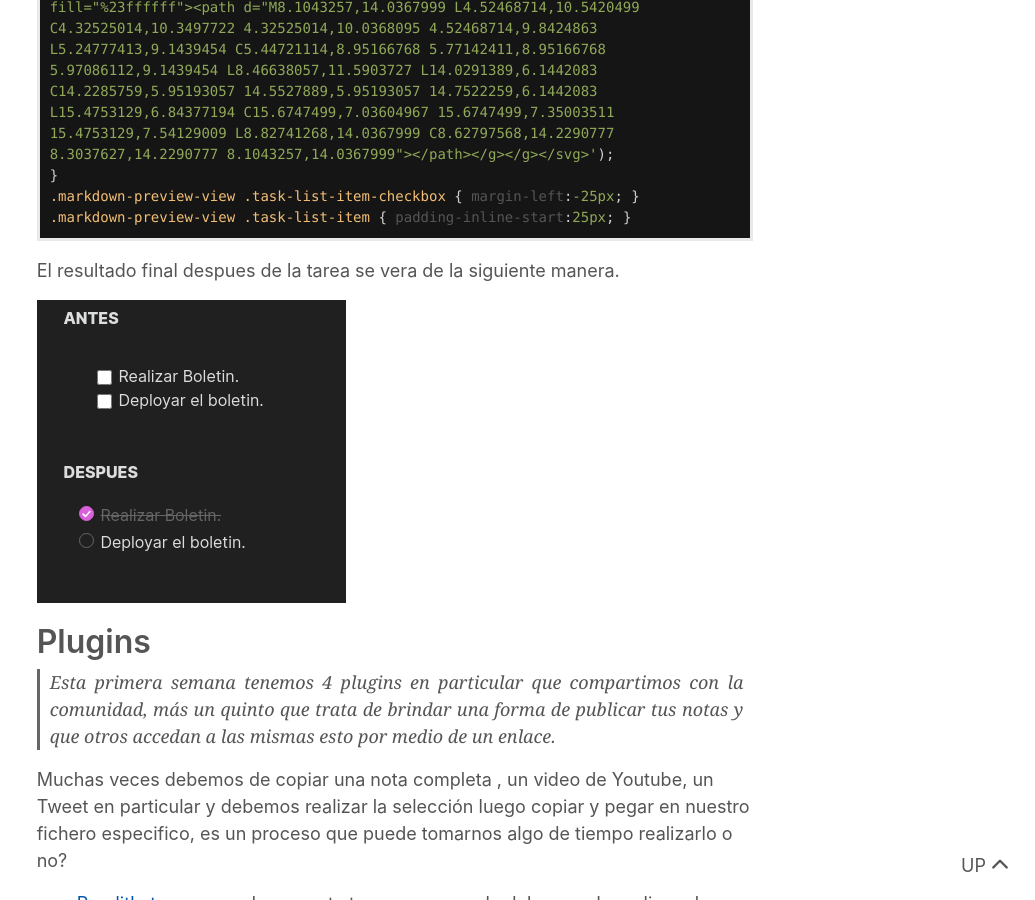
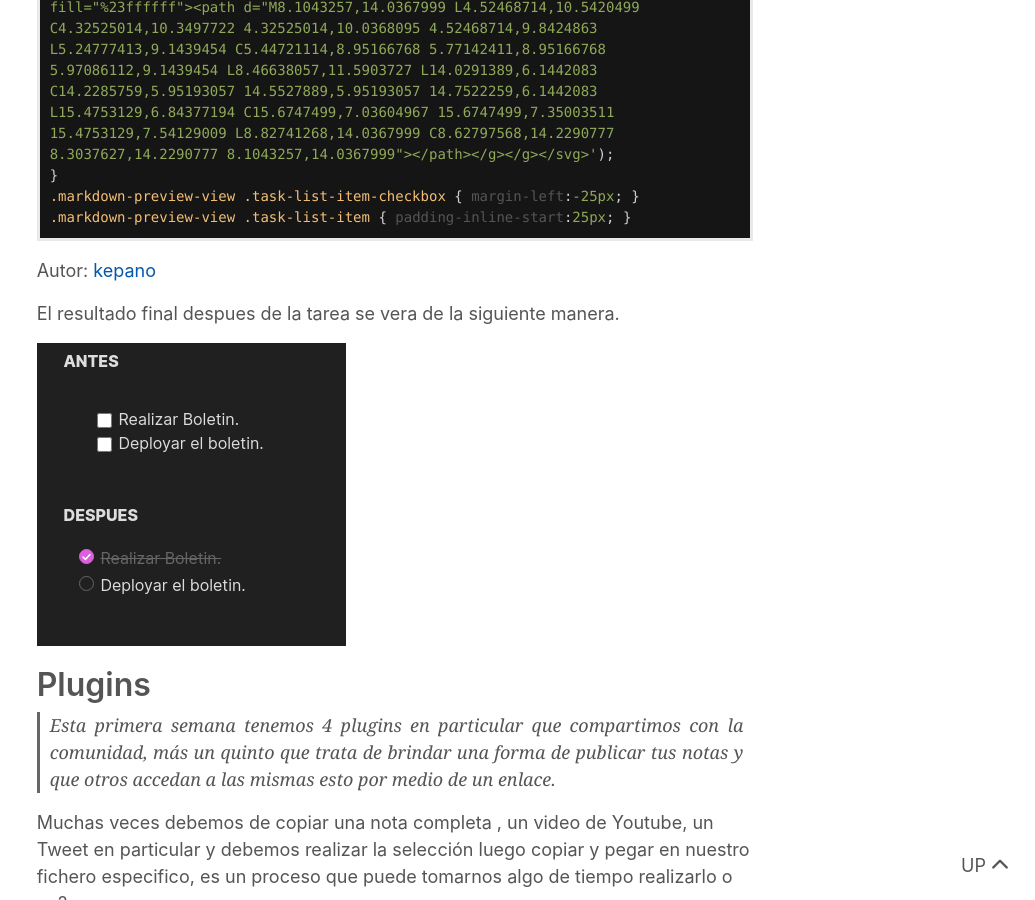
Before and after one commit to Snifer/Obsidian-news, a Jekyll site: the page built from _journals/2021-10-15-boletin-obsidian-planifica-tu-mes-con-itinerary.md, in a window 1280 px wide and 900 px high, scrolled down 2874 px. Shown: the whole window, without its empty margins (245-1280 px from the left). Built offline with Jekyll 4.4.1, drawn with Linux system fonts in a browser that asks for light colours; nearby versions of some CDN libraries.

Commit message:
Custom CSS

````diff
--- a/_journals/2021-10-15-boletin-obsidian-planifica-tu-mes-con-itinerary.md
+++ b/_journals/2021-10-15-boletin-obsidian-planifica-tu-mes-con-itinerary.md
@@ -70,6 +70,8 @@ input[type=checkbox]:checked {
 .markdown-preview-view .task-list-item-checkbox { margin-left:-25px; }
 .markdown-preview-view .task-list-item { padding-inline-start:25px; }
 ```
+
+Autor: [kepano](https://forum.obsidian.md/u/kepano)
 
 El resultado final despues de la tarea se vera de la siguiente manera.
 
````
